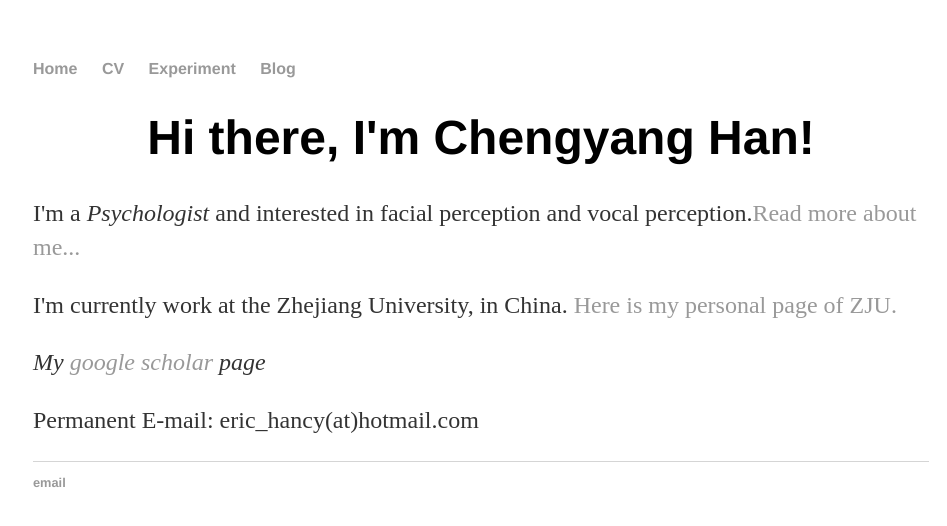
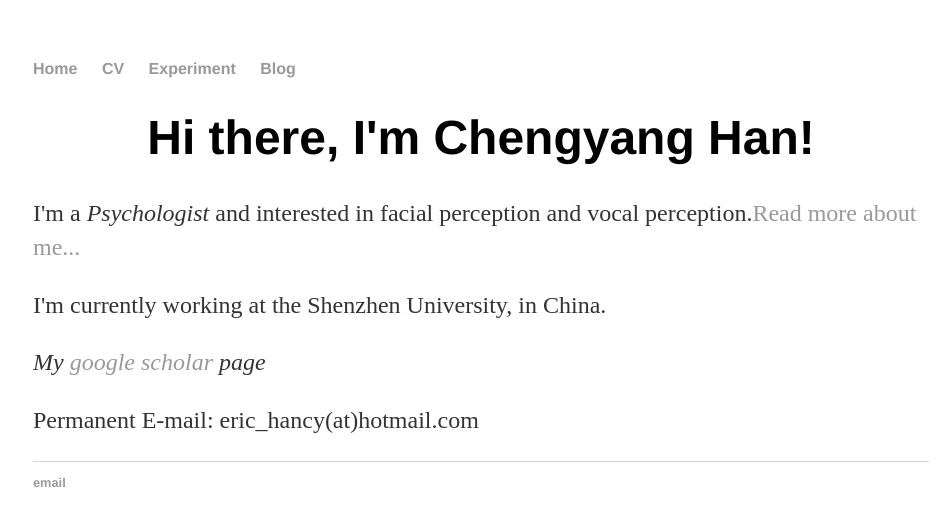
Before and after one commit to chengyanghan/chengyanghan.github.io, a Jekyll site: the page built from index.html, in a window 1280 px wide. Shown: the top 526 px of the page, without its empty margins (159-1106 px from the left). Built offline with Jekyll 4.4.1, drawn with Linux system fonts in a browser that asks for light colours.

Commit message:
Update index.html

```diff
--- a/index.html
+++ b/index.html
@@ -6,7 +6,7 @@ title: Chengyang Han
 	<h1>Hi there, I'm Chengyang Han!</h1>
 	<p>I'm a <em>Psychologist</em> and interested in facial perception and vocal perception.<a href="/about">Read more about me...</a></p>
 
-	<p>I'm currently work at the Zhejiang University, in China. <a href="https://person.zju.edu.cn/en/chengyanghan">Here is my personal page of ZJU.</a></p>
+	<p>I'm currently working at the Shenzhen University, in China. </p>
 
 	<p><i>My <a href="https://scholar.google.co.kr/citations?hl=zh-CN&user=B4ZGrONKx04C">google scholar</a> page</i></p>
 
```
